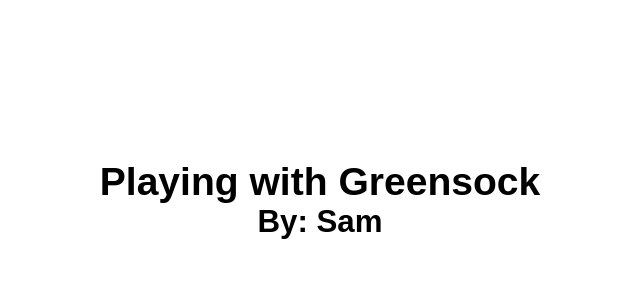
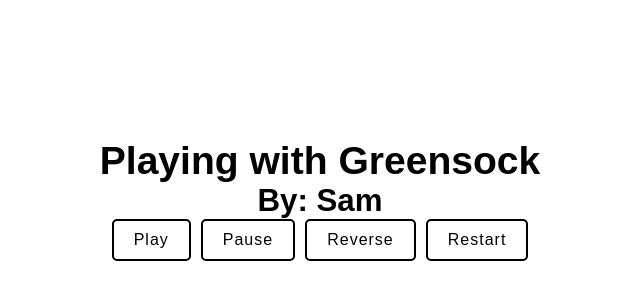
Before and after one commit to akardet/greensock-react-demo, a Gatsby site: page / in a window 1280 px wide. Shown: the part 200-500 px from the top of the page, without its empty margins (320-960 px from the left). Built offline with nearby package versions, Linux system fonts and the light colour scheme; Gatsby itself is replaced by a stand-in of ours.

Commit message:
add: greensock timeline buttons

```diff
--- a/src/components/landing.js
+++ b/src/components/landing.js
@@ -1,11 +1,13 @@
 import React, { Component } from "react"
+import TimelineButtons from "../components/timelineButtons"
 
 export default class landing extends Component {
   render() {
     return (
-      <section role="region" tabIndex="0" id="landing" className="landing">
+      <section tabIndex="0" id="landing" className="landing">
         <h1>Playing with Greensock</h1>
         <h2>By: Sam</h2>
+        <TimelineButtons />
       </section>
     )
   }
--- /dev/null
+++ b/src/components/timelineButtons.js
@@ -0,0 +1,20 @@
+import React from "react"
+
+export default function timelineButtons() {
+  return (
+    <div className="timelineBtns">
+      <button className="btn" onClick={() => this.tl.play()}>
+        Play
+      </button>
+      <button className="btn" onClick={() => this.tl.pause()}>
+        Pause
+      </button>
+      <button className="btn" onClick={() => this.tl.reverse()}>
+        Reverse
+      </button>
+      <button className="btn" onClick={() => this.tl.restart()}>
+        Restart
+      </button>
+    </div>
+  )
+}
--- /dev/null
+++ b/src/sass/components/_buttons.scss
@@ -0,0 +1,21 @@
+.timelineBtns {
+  display: grid;
+  grid-template-columns: repeat(4, min-content);
+  grid-column-gap: 1rem;
+}
+
+.btn {
+  padding: 1rem 2rem;
+  border-radius: 5px;
+  border: 2px solid black;
+  font-size: 1.6rem;
+  letter-spacing: 1px;
+  background-color: #fff;
+  cursor: pointer;
+  transition: all 0.3s ease-in-out;
+
+  &:hover,
+  &:focus {
+    background-color: rgba(0, 0, 0, 0.2);
+  }
+}
--- a/src/sass/main.scss
+++ b/src/sass/main.scss
@@ -3,3 +3,5 @@
 @import "./partials/base";
 @import "./partials/layout";
 @import "./partials/landing";
+
+@import "./components/buttons";
```
Also changed, not shown: src/components/cards.js (+1 -8 lines).
